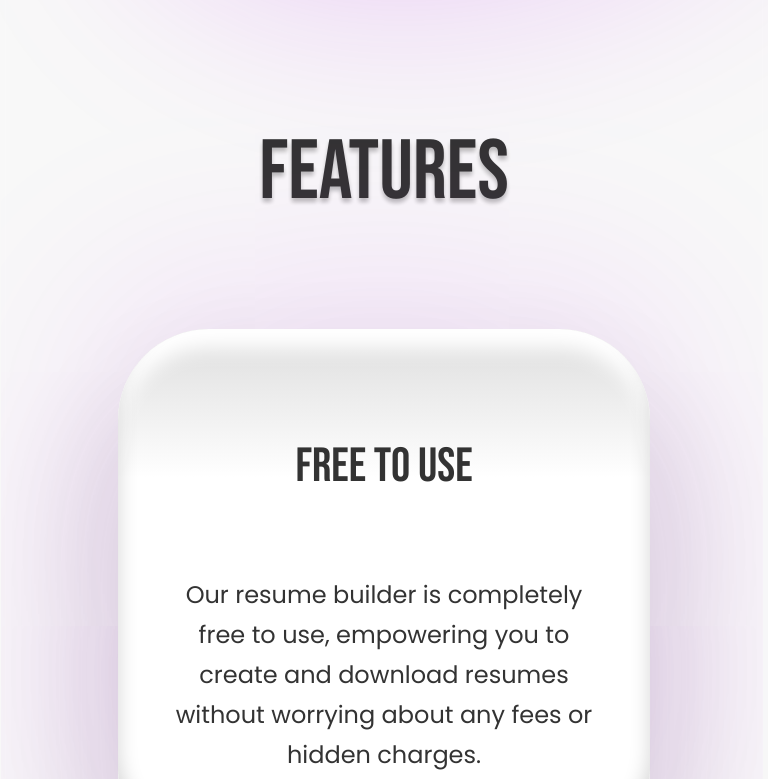
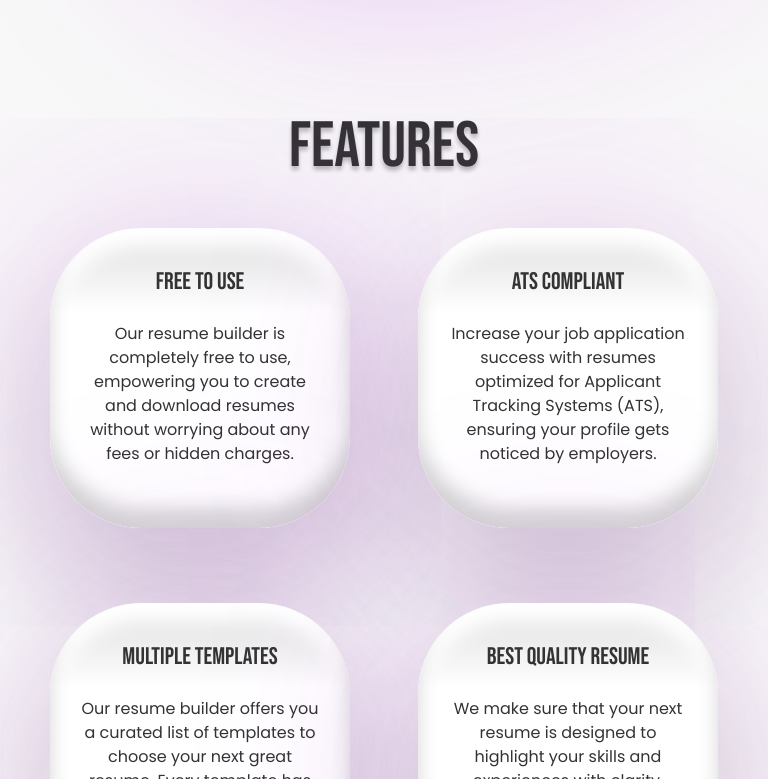
Before and after one commit to Siddhant654321/resume_builder, a React (Vite) app: page / in a window 768 px wide. Shown: the part 1041-1820 px from the top of the page. Built offline with nearby package versions, Linux system fonts and the light colour scheme.

Commit message:
made features section completely responsive

```diff
--- a/src/components/FeatureSection.css
+++ b/src/components/FeatureSection.css
@@ -41,7 +41,7 @@ body {
     padding-top: 30px;
 }
 .feature_description{
-    font-family: "Poppins", sans-serif;
+    font-family: var(--font-family);
     font-weight: 400;
     font-size: 24px;
     line-height: 167%;
@@ -49,3 +49,106 @@ body {
     color: #333;
     padding: 0px 48px;
 }
+
+@media (max-width: 1345px) and (min-width: 757px) {
+    .feature_container{
+        justify-content: space-between;
+    }
+}
+
+@media (max-width: 1238px) {
+    .feature_box {
+        width: 400px;
+        height: 400px;
+    }
+    .feature_subheading{
+        font-size: 32px;
+        padding-top: 30px;
+        line-height: 0;
+        margin-bottom: 60px;
+    }
+    .feature_description{
+        font-size: 20px;
+        line-height: 150%;
+        padding: 0px 48px;
+    }
+    .feature_container{
+        justify-content: space-around;
+    }
+}
+
+@media (max-width: 1108px) and (min-width: 757px) {
+    .feature_box {
+        margin-bottom: 75px;
+    }
+}
+
+@media (max-width: 1000px) and (min-width: 757px) {
+    .feature_container{
+        justify-content: space-between;
+        padding-top: 0px;
+    }
+    .features_main_heading {
+        font-size: 64px;
+    }
+}
+
+@media (max-width: 955px) and (min-width: 757px) {
+    .feature_box {
+        width: 300px;
+        height: 300px;
+    }
+    .feature_subheading{
+        font-size: 24px;
+        margin-bottom: 40px;
+    }
+    .feature_description{
+        font-size: 16px;
+        padding: 0px 30px;
+    }
+    .feature_container{
+        justify-content: space-around;
+    }
+}
+
+@media (max-width: 817px) and (min-width: 757px) {
+    .feature_container{
+        justify-content: space-between;
+    }
+}
+
+@media (max-width: 604px) {
+    .features_main_heading {
+        font-size: 64px;
+    }
+    .feature_container{
+        padding: 0px 20px;
+    }
+    .feature_box {
+        margin-bottom: 45px;
+    }
+}
+
+@media (max-width: 604px) {
+    .features_main_heading {
+        font-size: 64px;
+    }
+    .feature_container{
+        padding: 0px 20px;
+    }
+}
+
+@media (max-width: 457px) {
+    .feature_box {
+        width: 300px;
+        height: 300px;
+    }
+    .feature_subheading{
+        font-size: 24px;
+        margin-bottom: 40px;
+    }
+    .feature_description{
+        font-size: 16px;
+        padding: 0px 30px;
+    }
+}
```
